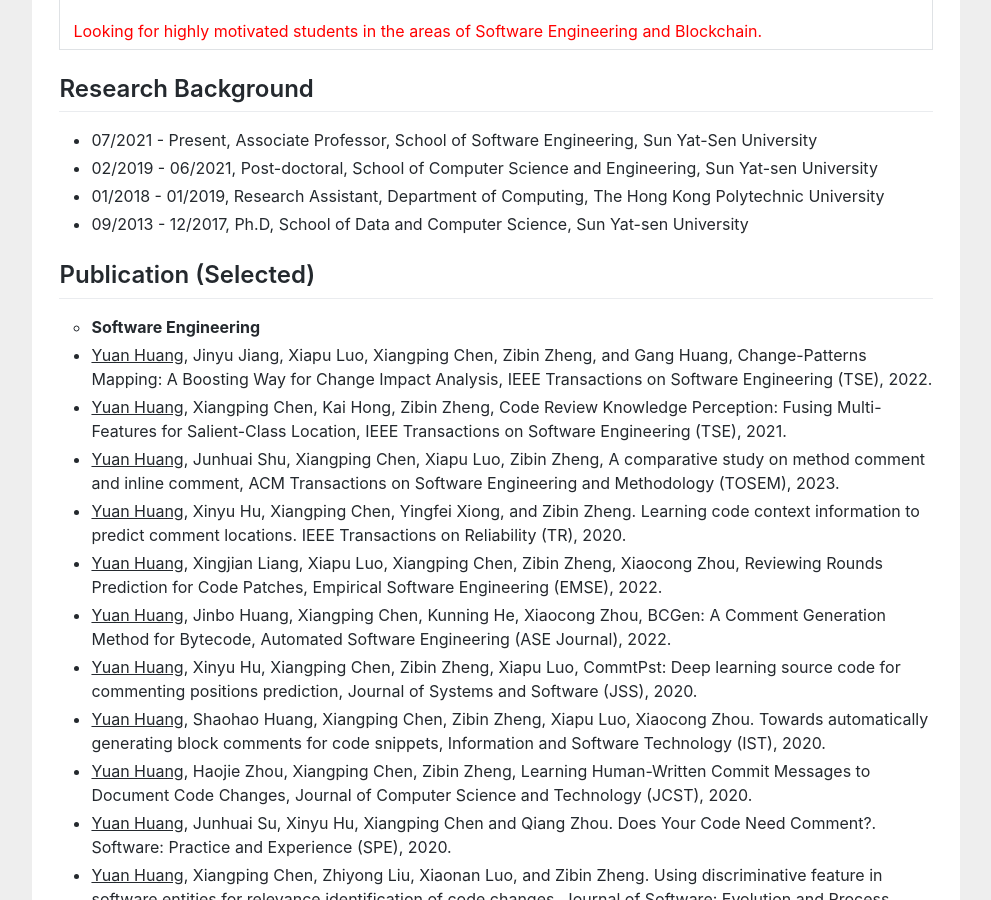
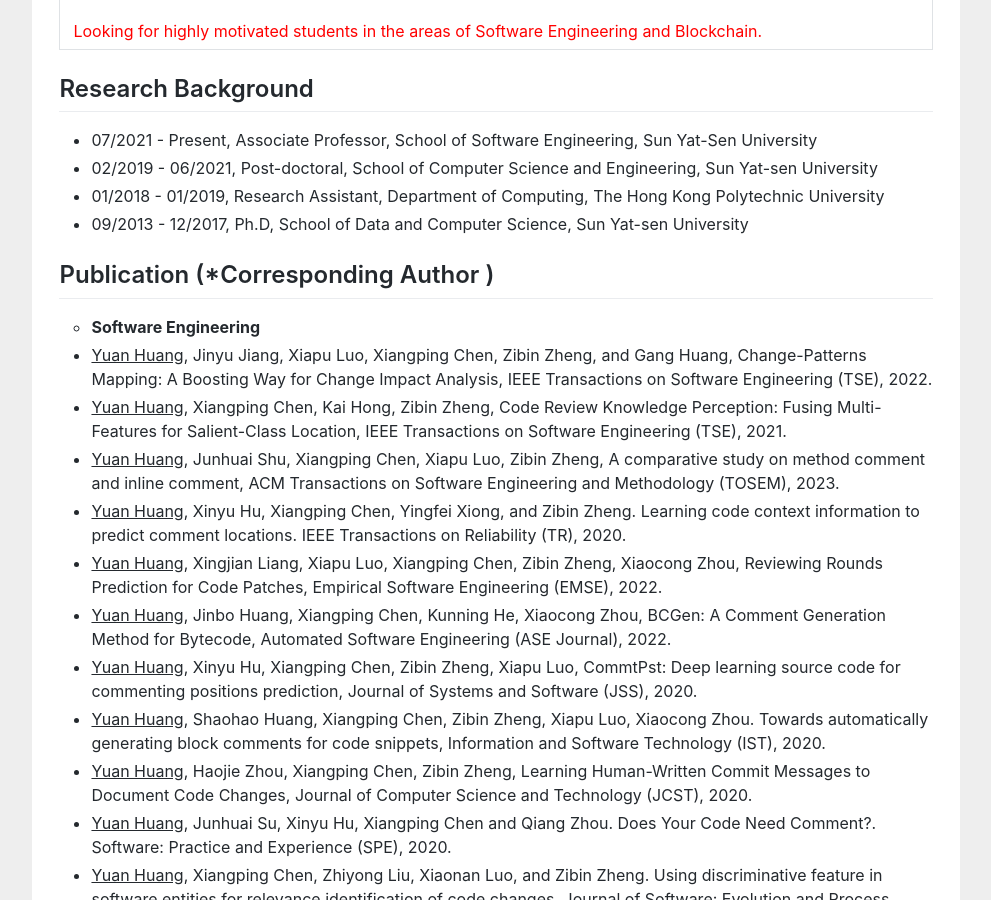
Before and after one commit to huangyuan-hy/huangyuan-hy.github.io, a Jekyll site: the page index.html, which Jekyll copies as it is, in a window 1280 px wide and 900 px high, scrolled down 508 px. Shown: the whole window, without its empty margins (144-1135 px from the left). Built offline with Jekyll 4.4.1, drawn with Linux system fonts in a browser that asks for light colours.

Commit message:
Update index.html

```diff
--- a/index.html
+++ b/index.html
@@ -77,7 +77,7 @@ gtag('config', 'UA-158965281-1');
 					</ul>
 
 
-				<h2>Publication (Selected)</h2>
+				<h2>Publication (*Corresponding Author )</h2>
 				<ul>
 
 
```
